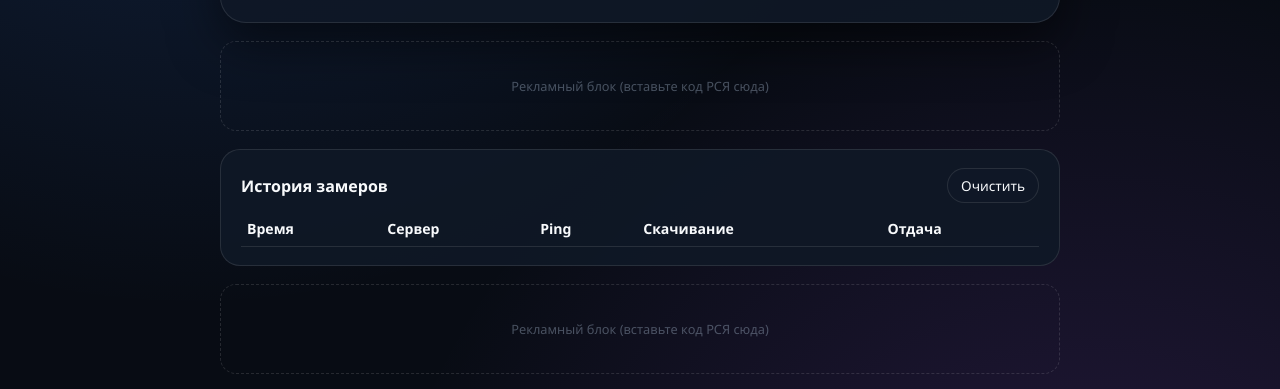
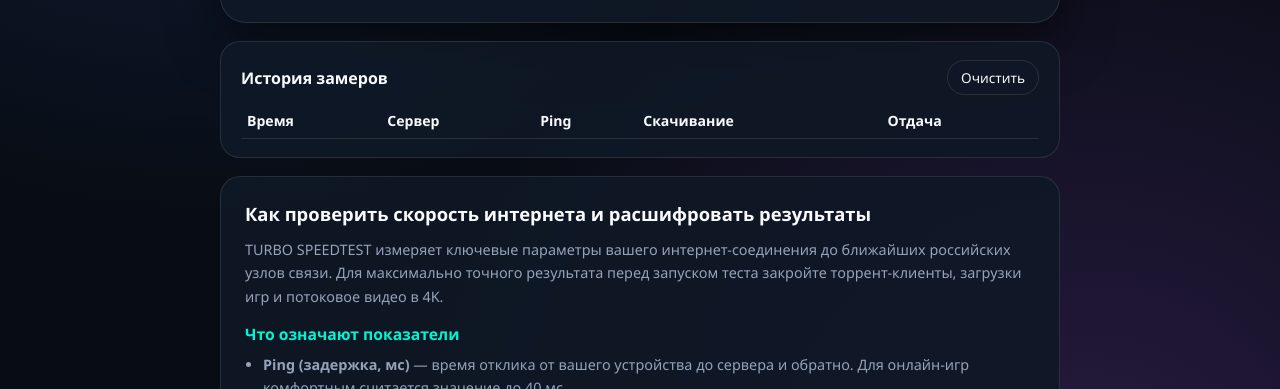
Before and after one commit to zxcxzvgfgb/turbo-speedtest, a plain HTML site: page index.html in a window 1280 px wide. Shown: the part 665-1054 px from the top of the page. Drawn offline with Linux system fonts and the light colour scheme.

Commit message:
Update index.html

```diff
--- a/index.html
+++ b/index.html
@@ -87,16 +87,12 @@
     <div class="vrd" id="vrd"></div>
   </main>
 
-  <!-- Место под верхний рекламный блок РСЯ -->
-  <div class="ad-slot" id="ad-slot-top">Рекламный блок (вставьте код РСЯ сюда)</div>
 
   <section class="hist">
     <div class="hist-top"><b>История замеров</b><button type="button" class="pill" onclick="document.getElementById('hb').innerHTML=''">Очистить</button></div>
     <table><thead><tr><th>Время</th><th>Сервер</th><th>Ping</th><th>Скачивание</th><th>Отдача</th></tr></thead><tbody id="hb"></tbody></table>
   </section>
 
-  <!-- Место под нижний рекламный блок РСЯ -->
-  <div class="ad-slot" id="ad-slot-bottom">Рекламный блок (вставьте код РСЯ сюда)</div>
 
   <article class="seo-card">
     <h2>Как проверить скорость интернета и расшифровать результаты</h2>
```
